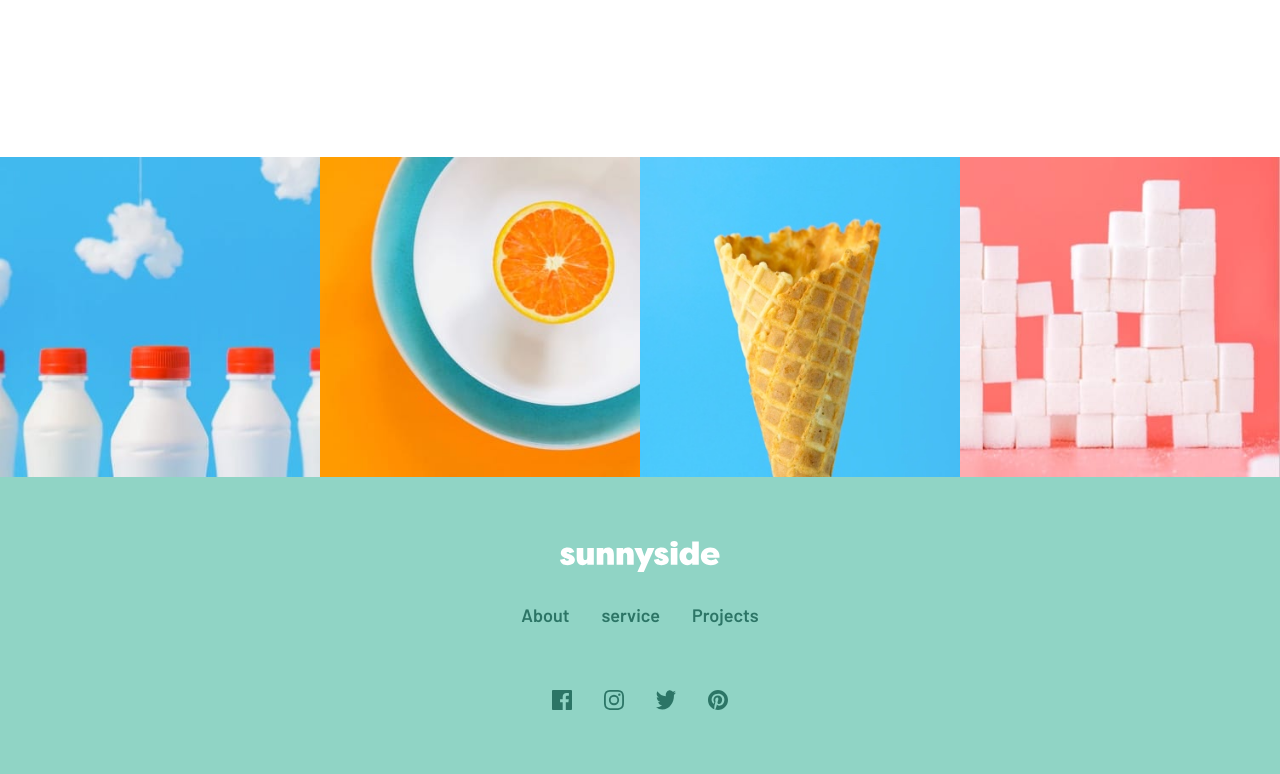
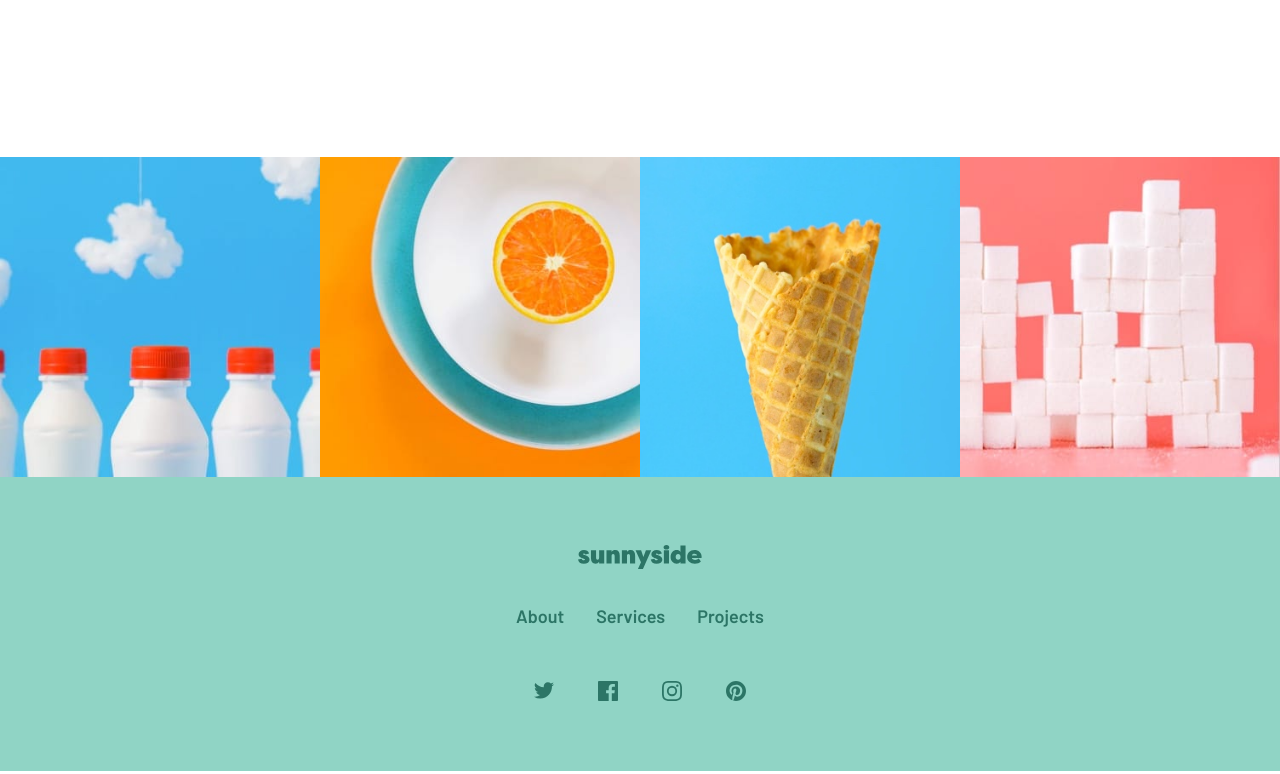
Before and after one commit to nxveeen/sunnyside-landing-page, a website built with Parcel: page index.html in a window 1280 px wide. Shown: the part 3197-3971 px from the top of the page. Built offline with nearby package versions, Linux system fonts and the light colour scheme.

Commit message:
deployment commit

```diff
--- a/index.html
+++ b/index.html
@@ -50,10 +50,10 @@
 
       <!-- desktop navigation links -->
       <ul class="desktop__links">
-        <li><a href="#">About</a></li>
-        <li><a href="#">Services</a></li>
-        <li><a href="#">Projects</a></li>
-        <li><a href="#">Contact</a></li>
+        <li><a class="desktop__link" data-goto="about" href="#">About</a></li>
+        <li><a class="desktop__link" data-goto="services" href="#">Services</a></li>
+        <li><a class="desktop__link" data-goto="porjects" href="#">Projects</a></li>
+        <li><a class="desktop__link" data-goto="contacts" href="#">Contact</a></li>
       </ul>
     </nav>
     <!-- navigation ends here -->
@@ -71,7 +71,7 @@
   <!-- header ends here -->
 
   <!-- section 1 -->
-  <section class="section">
+  <section class="section" id="about">
     <div class="sect">
       <div class="sect__img sect__img1 ">
         <!-- <img class="" src="/src/images/mobile/image-transform.jpg" alt="" srcset=""> -->
@@ -116,7 +116,7 @@
   </section>
 
   <!-- section 2 -->
-  <section class="section">
+  <section class="section" id="services">
     <div class="services">
       <div class="service service__1">
         <div class="content">
@@ -198,17 +198,32 @@
       <img src="src/images/mobile/image-gallery-sugar-cubes.jpg" alt="">
     </div>
     <div class="bottom__footer">
-      <img class="footer__logo" src="src/images/logo.svg" alt="logo">
+      <div class="footer__logo__container">
+        <div class="footer__logo"></div>
+      </div>
+      <!-- <img class="footer__logo" src="src/images/logo.svg" alt="logo"> -->
       <ul>
-        <li>About</li>
-        <li>service</li>
-        <li>Projects</li>
+        <li><a href="#">About</a> </li>
+        <li><a href="#">Services</a> </li>
+        <li><a href="#">Projects</a> </li>
       </ul>
       <div class="socials">
-        <img src="src/images/icon-facebook.svg" alt="">
+        <!-- <img src="src/images/icon-facebook.svg" alt="">
         <img src="src/images/icon-instagram.svg" alt="">
         <img src="src/images/icon-twitter.svg" alt="">
-        <img src="src/images/icon-pinterest.svg" alt="">
+        <img src="src/images/icon-pinterest.svg" alt=""> -->
+        <a href="#">
+          <div class="social social__1"></div>
+        </a>
+        <a href="#">
+          <div class="social social__2"></div>
+        </a>
+        <a href="#">
+          <div class="social social__3"></div>
+        </a>
+        <a href="#">
+          <div class="social social__4"></div>
+        </a>
       </div>
     </div>
   </footer>
--- a/src/js/main.js
+++ b/src/js/main.js
@@ -4,6 +4,7 @@ const hamIcon = document.querySelector(".ham__icon");
 const mobileMenu = document.querySelector(".mobile__links");
 const overlay = document.querySelector(".overlay");
 const anchors = document.querySelectorAll("a");
+const desktopLinks = document.querySelector(".desktop__links");
 
 //------------anchor <a> tag prevent default ------------
 anchors.forEach((a) => {
@@ -12,13 +13,31 @@ anchors.forEach((a) => {
   });
 });
 
+const fadeMobileMenu = function () {
+  mobileMenu.classList.toggle("hidden");
+  overlay.classList.toggle("dn");
+};
+
 hamIcon.addEventListener("click", function (e) {
   e.preventDefault();
-  mobileMenu.classList.toggle("hidden");
-  overlay.classList.toggle("dn");
+  fadeMobileMenu();
 });
 
 overlay.addEventListener("click", function () {
-  mobileMenu.classList.toggle("hidden");
-  overlay.classList.toggle("dn");
+  fadeMobileMenu();
 });
+
+// -------------smooth scroll-------------------
+desktopLinks.addEventListener("click", function (e) {
+  smoothScroll(e);
+});
+
+const smoothScroll = function (event) {
+  const link = event.target.closest(".desktop__link");
+  if (!link) return;
+  let targetSection = document.querySelector(`#${link.dataset.goto}`);
+  if (!targetSection) return;
+  targetSection.scrollIntoView({
+    behavior: "smooth",
+  });
+};
--- a/src/sass/_footer.scss
+++ b/src/sass/_footer.scss
@@ -21,11 +21,18 @@ footer {
     padding: 4rem 0;
 
     .footer__logo {
-      display: flex;
+      background-color: #2c7566;
+      height: 2rem;
       width: 10rem;
-      margin: auto;
+      margin: 0 auto;
       margin-bottom: 2rem;
-      color: $footer-svg;
+      -webkit-mask: url(/src/images/logo.svg) no-repeat center;
+      mask: url(/src/images/logo.svg) no-repeat center;
+      cursor: pointer;
+
+      &:hover {
+        background-color: $white;
+      }
     }
 
     ul {
@@ -33,7 +40,16 @@ footer {
       justify-content: center;
       gap: 2rem;
       color: $footer-svg;
-      margin-bottom: 4rem;
+      margin-bottom: 3rem;
+
+      li a {
+        // font-size: ;
+        color: $footer-svg;
+
+        &:hover {
+          color: $white;
+        }
+      }
     }
 
     .socials {
@@ -41,6 +57,42 @@ footer {
       margin: auto;
       justify-content: center;
       gap: 2rem;
+
+      .social {
+        height: 32px;
+        width: 32px;
+        background-color: $footer-svg;
+        cursor: pointer;
+
+        &:hover {
+          background-color: $white;
+        }
+
+        &__1 {
+          -webkit-mask: url(/src/images/icon-twitter.svg) no-repeat center;
+          mask: url(/src/images/icon-twitter.svg) no-repeat center;
+        }
+
+        &__2 {
+          -webkit-mask: url(/src/images/icon-facebook.svg) no-repeat center;
+          mask: url(/src/images/icon-facebook.svg) no-repeat center;
+        }
+        &__3 {
+          -webkit-mask: url(/src/images/icon-instagram.svg) no-repeat center;
+          mask: url(/src/images/icon-instagram.svg) no-repeat center;
+        }
+        &__4 {
+          -webkit-mask: url(/src/images/icon-pinterest.svg) no-repeat center;
+          mask: url(/src/images/icon-pinterest.svg) no-repeat center;
+        }
+      }
+
+      // img {
+      //   cursor: pointer;
+      //   &:hover {
+      //     color: $white;
+      //   }
+      // }
     }
   }
 }
```
Also changed, not shown: dist/index.html, dist/index.js, 6 other files.
